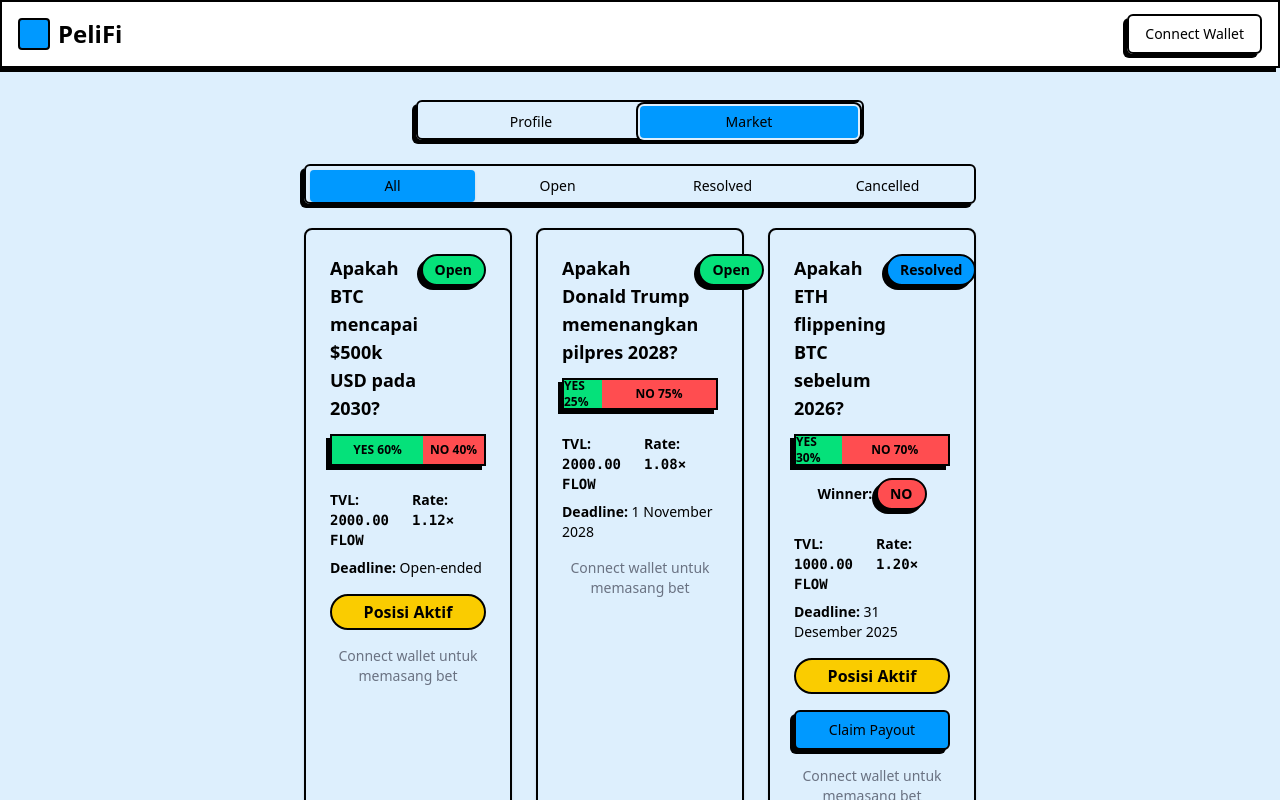
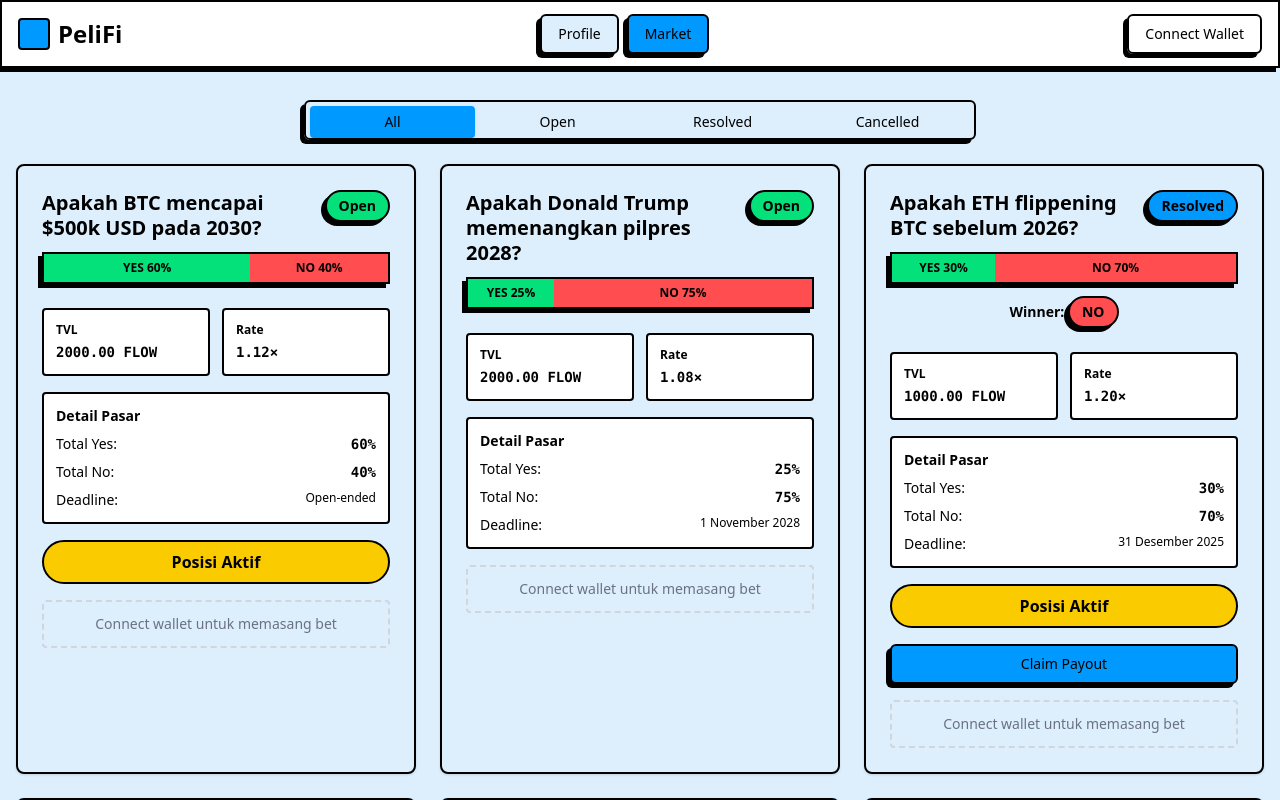
Before and after one commit to andrestudents/PeliFi, a Next.js app: page /app in a window 1280 px wide. Both pictures are taken after a click on the button "Market". Shown: the top 800 px of the page. Built offline with nearby package versions, Linux system fonts and the light colour scheme.

Commit message:
feat: change for ui tab

```diff
--- a/src/app/app/page.tsx
+++ b/src/app/app/page.tsx
@@ -39,30 +39,12 @@ export default function AppPage() {
 
   return (
     <div className="min-h-screen bg-background">
-      <TopBar />
+      <TopBar activeTab={activeTab} onTabChange={setActiveTab} />
 
       <main className="container mx-auto px-4 py-8">
-        <Tabs value={activeTab} onValueChange={setActiveTab} className="space-y-6">
-          <TabsList className="grid w-full max-w-md grid-cols-2 border-2 border-black shadow-shadow mx-auto">
-            <TabsTrigger
-              value="profile"
-              className="data-[state=active]:bg-main data-[state=active]:text-main-foreground"
-            >
-              Profile
-            </TabsTrigger>
-            <TabsTrigger
-              value="market"
-              className="data-[state=active]:bg-main data-[state=active]:text-main-foreground"
-            >
-              Market
-            </TabsTrigger>
-          </TabsList>
-
-          <TabsContent value="market" className="space-y-6">
-            <div className="flex flex-col items-center space-y-6">
-              {/* Sub-tabs for Market Filter */}
-              <Tabs value={marketSubTab} onValueChange={(v) => setMarketSubTab(v as MarketStatus | "All")} className="w-full max-w-2xl">
-                <TabsList className="grid w-full grid-cols-4 border-2 border-black shadow-shadow">
+        {activeTab === "market" && (
+          <Tabs value={marketSubTab} onValueChange={(v) => setMarketSubTab(v as MarketStatus | "All")} className="w-full">
+            <TabsList className="grid w-full max-w-2xl grid-cols-4 border-2 border-black shadow-shadow mx-auto">
                 <TabsTrigger
                   value="All"
                   className="data-[state=active]:bg-main data-[state=active]:text-main-foreground"
@@ -125,10 +107,10 @@ export default function AppPage() {
                 />
               </TabsContent>
             </Tabs>
-            </div>
-          </TabsContent>
+        )}
 
-          <TabsContent value="profile" className="space-y-6">
+        {activeTab === "profile" && (
+          <div className="space-y-6">
             {!isConnected || positions.length === 0 ? (
               <EmptyProfile onNavigateToMarket={handleNavigateToMarket} />
             ) : (
@@ -142,8 +124,8 @@ export default function AppPage() {
                 />
               </>
             )}
-          </TabsContent>
-        </Tabs>
+          </div>
+        )}
       </main>
     </div>
   )
--- a/src/components/layout/TopBar.tsx
+++ b/src/components/layout/TopBar.tsx
@@ -3,7 +3,12 @@
 import { useWallet } from "@/context/WalletContext"
 import { Button } from "@/components/ui/button"
 
-export function TopBar() {
+interface TopBarProps {
+  activeTab: string
+  onTabChange: (tab: string) => void
+}
+
+export function TopBar({ activeTab, onTabChange }: TopBarProps) {
   const { isConnected, address, connect, disconnect } = useWallet()
 
   return (
@@ -13,6 +18,27 @@ export function TopBar() {
           <div className="w-8 h-8 bg-main rounded border-2 border-black"></div>
           <h1 className="text-2xl font-heading font-bold">PeliFi</h1>
         </div>
+
+        <nav className="flex space-x-2">
+          <Button
+            onClick={() => onTabChange("profile")}
+            variant={activeTab === "profile" ? "default" : "outline"}
+            className={`border-2 border-black shadow-shadow hover:translate-x-0.5 hover:translate-y-0.5 hover:shadow-none transition-all ${
+              activeTab === "profile" ? "bg-main text-main-foreground" : ""
+            }`}
+          >
+            Profile
+          </Button>
+          <Button
+            onClick={() => onTabChange("market")}
+            variant={activeTab === "market" ? "default" : "outline"}
+            className={`border-2 border-black shadow-shadow hover:translate-x-0.5 hover:translate-y-0.5 hover:shadow-none transition-all ${
+              activeTab === "market" ? "bg-main text-main-foreground" : ""
+            }`}
+          >
+            Market
+          </Button>
+        </nav>
 
         <div className="flex items-center space-x-4">
           {isConnected ? (
--- a/src/features/market/components/MarketCard.tsx
+++ b/src/features/market/components/MarketCard.tsx
@@ -39,10 +39,10 @@ export function MarketCard({ market, userPosition, onPlaceBet, onClaim }: Market
 
   return (
     <>
-      <Card className="border-2 border-black shadow-shadow hover:translate-x-0.5 hover:translate-y-0.5 hover:shadow-none transition-all">
+      <Card className="border-2 border-black shadow-shadow hover:translate-x-0.5 hover:translate-y-0.5 hover:shadow-none transition-all h-full">
         <CardHeader className="space-y-3">
           <div className="flex items-start justify-between">
-            <h3 className="text-lg font-heading font-bold flex-1">{market.question}</h3>
+            <h3 className="text-xl font-heading font-bold flex-1 leading-tight">{market.question}</h3>
             <StatusBadge status={market.status} />
           </div>
 
@@ -57,23 +57,35 @@ export function MarketCard({ market, userPosition, onPlaceBet, onClaim }: Market
         </CardHeader>
 
         <CardContent className="space-y-4">
-          <div className="grid grid-cols-2 gap-2 text-sm">
-            <div>
-              <span className="font-bold">TVL:</span>{" "}
+          <div className="grid grid-cols-2 gap-3 text-sm">
+            <div className="bg-secondary-background border-2 border-black p-3 rounded">
+              <div className="font-bold text-xs mb-1">TVL</div>
               <FlowAmount amount={market.totalTVL} />
             </div>
-            <div>
-              <span className="font-bold">Rate:</span>{" "}
+            <div className="bg-secondary-background border-2 border-black p-3 rounded">
+              <div className="font-bold text-xs mb-1">Rate</div>
               <span className="font-mono font-bold">{market.currentExchangeRate.toFixed(2)}×</span>
             </div>
-            <div className="col-span-2">
-              <span className="font-bold">Deadline:</span>{" "}
-              <span>{formatDate(market.bettingDeadline)}</span>
+          </div>
+
+          <div className="bg-secondary-background border-2 border-black p-3 rounded space-y-2 text-sm">
+            <div className="font-bold mb-2">Detail Pasar</div>
+            <div className="flex justify-between">
+              <span>Total Yes:</span>
+              <span className="font-mono font-bold">{market.yesOdds}%</span>
+            </div>
+            <div className="flex justify-between">
+              <span>Total No:</span>
+              <span className="font-mono font-bold">{market.noOdds}%</span>
+            </div>
+            <div className="flex justify-between">
+              <span>Deadline:</span>
+              <span className="text-xs">{formatDate(market.bettingDeadline)}</span>
             </div>
           </div>
 
           {hasPosition && (
-            <div className="bg-[#FACC00] text-black border-2 border-black px-3 py-1 rounded-full font-bold text-center">
+            <div className="bg-[#FACC00] text-black border-2 border-black px-3 py-2 rounded-full font-bold text-center">
               Posisi Aktif
             </div>
           )}
@@ -81,7 +93,7 @@ export function MarketCard({ market, userPosition, onPlaceBet, onClaim }: Market
           {canBet && (
             <Button
               onClick={() => setIsDialogOpen(true)}
-              className="w-full bg-[#05E17A] text-black border-2 border-black shadow-shadow hover:translate-x-0.5 hover:translate-y-0.5 hover:shadow-none transition-all"
+              className="w-full bg-[#05E17A] text-black border-2 border-black shadow-shadow hover:translate-x-0.5 hover:translate-y-0.5 hover:shadow-none transition-all py-6 text-lg"
             >
               Place Bet
             </Button>
@@ -92,7 +104,7 @@ export function MarketCard({ market, userPosition, onPlaceBet, onClaim }: Market
           )}
 
           {!isConnected && (
-            <div className="text-center text-sm text-gray-500">
+            <div className="text-center text-sm text-gray-500 border-2 border-dashed border-gray-300 p-3 rounded">
               Connect wallet untuk memasang bet
             </div>
           )}
```
Lines whose indentation alone changed are shown as unchanged.
